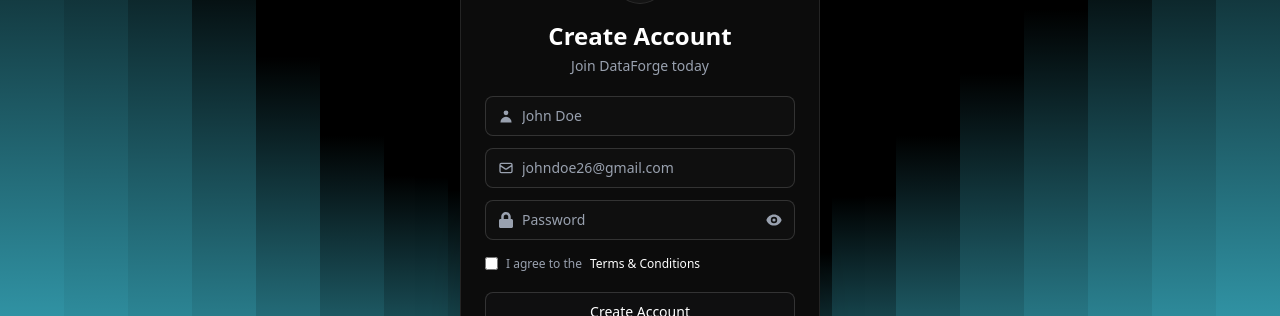
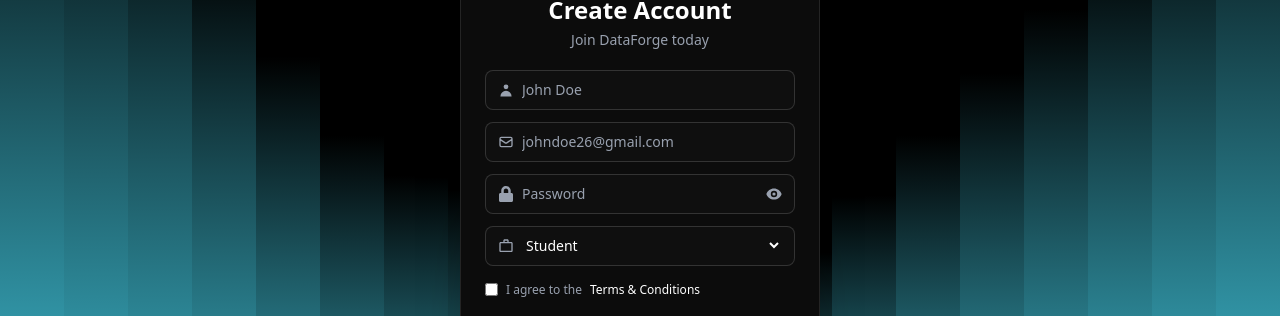
Before and after one commit to Krish3017/Think-X, a React (Vite) app: page /signup in a window 1280 px wide. Shown: the part 196-512 px from the top of the page. Built offline with nearby package versions, Linux system fonts and the light colour scheme; no server answers.

Commit message:
Role Dropdown Added

```diff
--- a/src/context/AuthContext.tsx
+++ b/src/context/AuthContext.tsx
@@ -5,11 +5,12 @@
   id: string;
   name: string;
   email: string;
+  role: string;
 }
 
 interface AuthContextType {
   user: User | null;
-  login: (email: string, password: string) => Promise<void>;
+  login: (email: string, password: string, role: string) => Promise<void>;
   logout: () => void;
   isAuthenticated: boolean;
   loading: boolean;
@@ -92,9 +93,9 @@
     }
   };
 
-  const login = async (email: string, password: string) => {
+  const login = async (email: string, password: string, role: string) => {
     try {
-      const response = await apiService.login({ email, password });
+      const response = await apiService.login({ email, password, role });
       localStorage.setItem('accessToken', response.accessToken);
       localStorage.setItem('user', JSON.stringify(response.user));
       setUser(response.user);
--- a/src/lib/api.ts
+++ b/src/lib/api.ts
@@ -33,11 +33,13 @@
   name: string;
   email: string;
   password: string;
+  role: string;
 }
 
 interface LoginData {
   email: string;
   password: string;
+  role: string;
 }
 
 interface AuthResponse {
@@ -46,6 +48,7 @@
     id: string;
     name: string;
     email: string;
+    role: string;
   };
 }
 
--- a/src/pages/SignIn/SignIn.tsx
+++ b/src/pages/SignIn/SignIn.tsx
@@ -1,6 +1,7 @@
 import React, { useState, useEffect } from "react";
 import { FaGithub, FaGoogle, FaLock, FaMicrosoft, FaUser } from "react-icons/fa";
 import { HiEye, HiEyeOff, HiOutlineMail } from "react-icons/hi";
+import { MdWorkOutline } from "react-icons/md";
 import { GradientBars } from "@/components/ui/GradientBars";
 import { Link, useNavigate } from "react-router-dom";
 import { useAuth } from "@/contexts/AuthContext";
@@ -9,8 +10,9 @@
 export default function SignIn() {
     const [email, setEmail] = useState("");
     const [password, setPassword] = useState("");
+    const [role, setRole] = useState("student");
     const [showPassword, setShowPassword] = useState(false);
-    const [errors, setErrors] = useState<{ email?: string; password?: string }>({});
+    const [errors, setErrors] = useState<{ email?: string; password?: string; role?: string }>({});
     const [loading, setLoading] = useState(false);
     const navigate = useNavigate();
     const { login } = useAuth();
@@ -24,6 +26,7 @@
         if (!password) e.password = "Password is required";
         else if (password.length < 8)
             e.password = "Password must be at least 8 characters";
+        if (!role) e.role = "Role is required";
         setErrors(e);
         return Object.keys(e).length === 0;
     }
@@ -34,7 +37,7 @@
 
         setLoading(true);
         try {
-            await login(email, password);
+            await login(email, password, role);
             navigate("/dashboard");
         } catch (error: any) {
             setErrors({ password: error.message || 'Login failed' });
@@ -124,6 +127,30 @@
                         {errors.password && (
                             <p className="text-red-500 text-xs mt-1">{errors.password}</p>
                         )}
+
+                        {/* Role */}
+                        <div className={`bg-[#0f0f0f] border rounded-lg px-3 h-10 flex items-center text-gray-300 focus-within:border-white transition ${errors.role ? "border-red-500" : "border-white/15"}`}>
+                            <span className="mr-2 text-gray-400">
+                                <MdWorkOutline />
+                            </span>
+                            <select
+                                value={role}
+                                onChange={(e) => {
+                                    setRole(e.target.value);
+                                    if (errors.role) {
+                                        setErrors((prev) => ({ ...prev, role: undefined }));
+                                    }
+                                }}
+                                className="bg-transparent outline-none w-full text-sm text-white cursor-pointer"
+                            >
+                                <option value="student" className="bg-[#0f0f0f]">Student</option>
+                                <option value="admin" className="bg-[#0f0f0f]">Admin</option>
+                                <option value="placement_cell" className="bg-[#0f0f0f]">Placement Cell</option>
+                            </select>
+                        </div>
+                        {errors.role && (
+                            <p className="text-red-500 text-xs mt-1">{errors.role}</p>
+                        )}
                     </div>
 
                     {/* Options */}
--- a/src/pages/SignUp/SignUp.tsx
+++ b/src/pages/SignUp/SignUp.tsx
@@ -1,6 +1,7 @@
 import React, { useState } from "react";
 import { FaGithub, FaGoogle, FaLock, FaMicrosoft, FaUser } from "react-icons/fa";
 import { HiEye, HiEyeOff, HiOutlineMail, HiUser } from "react-icons/hi";
+import { MdWorkOutline } from "react-icons/md";
 import { GradientBars } from "@/components/ui/GradientBars";
 import { Link, useNavigate } from "react-router-dom";
 import { apiService } from "@/lib/api";
@@ -10,8 +11,9 @@
     const [name, setName] = useState("");
     const [email, setEmail] = useState("");
     const [password, setPassword] = useState("");
+    const [role, setRole] = useState("student");
     const [showPassword, setShowPassword] = useState(false);
-    const [errors, setErrors] = useState<{ name?: string; email?: string; password?: string; agree?: string }>({});
+    const [errors, setErrors] = useState<{ name?: string; email?: string; password?: string; agree?: string; role?: string }>({});
     const [agree, setAgree] = useState(false);
     const [loading, setLoading] = useState(false);
     const navigate = useNavigate();
@@ -27,6 +29,7 @@
         if (!password) e.password = "Password is required";
         else if (password.length < 8)
             e.password = "Password must be at least 8 characters";
+        if (!role) e.role = "Role is required";
         if (!agree) e.agree = "You must accept Terms & Privacy";
         setErrors(e);
         return Object.keys(e).length === 0;
@@ -39,7 +42,7 @@
         setLoading(true);
         try {
             console.log('SignUp: Starting registration...');
-            const response = await apiService.register({ name, email, password });
+            const response = await apiService.register({ name, email, password, role });
             console.log('SignUp: Registration successful:', response);
 
             // Check if backend returns token directly after registration
@@ -161,8 +164,31 @@
                         {errors.password && (
                             <p className="text-red-500 text-xs mt-1">{errors.password}</p>
                         )}
+
+                        {/* Role */}
+                        <div className={`bg-[#0f0f0f] border rounded-lg px-3 h-10 flex items-center text-gray-300 focus-within:border-white transition ${errors.role ? "border-red-500" : "border-white/15"}`}>
+                            <span className="mr-2 text-gray-400">
+                                <MdWorkOutline />
+                            </span>
+                            <select
+                                value={role}
+                                onChange={(e) => {
+                                    setRole(e.target.value);
+                                    if (errors.role) {
+                                        setErrors((prev) => ({ ...prev, role: undefined }));
+                                    }
+                                }}
+                                className="bg-transparent outline-none w-full text-sm text-white cursor-pointer"
+                            >
+                                <option value="student" className="bg-[#0f0f0f]">Student</option>
+                                <option value="admin" className="bg-[#0f0f0f]">Admin</option>
+                                <option value="placement_cell" className="bg-[#0f0f0f]">Placement Cell</option>
+                            </select>
+                        </div>
+                        {errors.role && (
+                            <p className="text-red-500 text-xs mt-1">{errors.role}</p>
+                        )}
                     </div>
-
                     {/* Terms */}
                     <div className="text-xs text-gray-400 mt-4 flex gap-2">
                         <label className="flex items-center gap-2 cursor-pointer">
```
